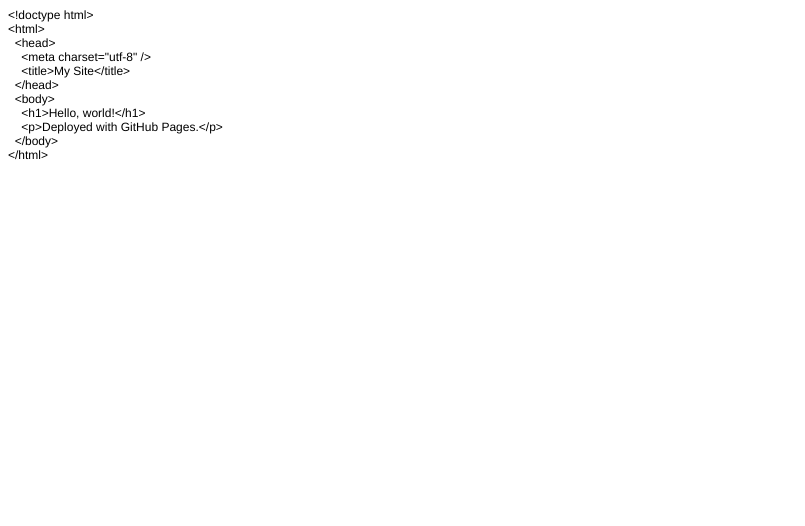
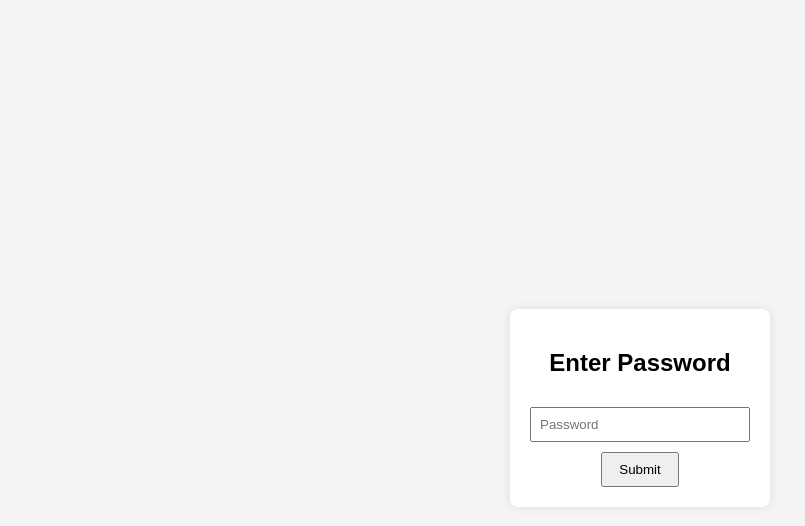
Before and after one commit to jwpraw/jwp, a plain HTML site: page index.html in a window 1280 px wide. Shown: the whole page, without its empty margins (0-805 px from the left). Drawn offline with Linux system fonts and the light colour scheme.

Commit message:
index.html

```diff
--- a/index.html
+++ b/index.html
@@ -1,26 +1,57 @@
-<!DOCTYPE html PUBLIC "-//W3C//DTD HTML 4.01//EN" "http://www.w3.org/TR/html4/strict.dtd">
+<!DOCTYPE html>
 <html>
 <head>
-  <meta http-equiv="Content-Type" content="text/html; charset=utf-8">
-  <meta http-equiv="Content-Style-Type" content="text/css">
-  <title></title>
-  <meta name="Generator" content="Cocoa HTML Writer">
-  <meta name="CocoaVersion" content="2575.7">
-  <style type="text/css">
-    p.p1 {margin: 0.0px 0.0px 0.0px 0.0px; font: 12.0px Helvetica}
+  <meta charset="UTF-8">
+  <title>Password Page</title>
+  <style>
+    body {
+      display: flex;
+      height: 100vh;
+      justify-content: center;
+      align-items: center;
+      background-color: #f4f4f4;
+      font-family: sans-serif;
+    }
+    .box {
+      background: white;
+      padding: 20px;
+      border-radius: 8px;
+      box-shadow: 0 0 10px rgba(0,0,0,0.1);
+      text-align: center;
+    }
+    input[type="password"] {
+      padding: 8px;
+      margin-top: 10px;
+      width: 200px;
+    }
+    button {
+      padding: 8px 16px;
+      margin-top: 10px;
+      cursor: pointer;
+    }
   </style>
 </head>
 <body>
-<p class="p1">&lt;!doctype html&gt;</p>
-<p class="p1">&lt;html&gt;</p>
-<p class="p1"><span class="Apple-converted-space">  </span>&lt;head&gt;</p>
-<p class="p1"><span class="Apple-converted-space">    </span>&lt;meta charset="utf-8" /&gt;</p>
-<p class="p1"><span class="Apple-converted-space">    </span>&lt;title&gt;My Site&lt;/title&gt;</p>
-<p class="p1"><span class="Apple-converted-space">  </span>&lt;/head&gt;</p>
-<p class="p1"><span class="Apple-converted-space">  </span>&lt;body&gt;</p>
-<p class="p1"><span class="Apple-converted-space">    </span>&lt;h1&gt;Hello, world!&lt;/h1&gt;</p>
-<p class="p1"><span class="Apple-converted-space">    </span>&lt;p&gt;Deployed with GitHub Pages.&lt;/p&gt;</p>
-<p class="p1"><span class="Apple-converted-space">  </span>&lt;/body&gt;</p>
-<p class="p1">&lt;/html&gt;</p>
+  <div class="box">
+    <h2>Enter Password</h2>
+    <input type="password" id="password" placeholder="Password">
+    <br>
+    <button onclick="checkPassword()">Submit</button>
+    <p id="error" style="color:red; display:none;">Incorrect password</p>
+  </div>
+
+  <script>
+    function checkPassword() {
+      const correctPassword = "dodgers123"; // password set here
+      const input = document.getElementById("password").value;
+      const errorMsg = document.getElementById("error");
+
+      if (input === correctPassword) {
+        window.location.href = "success.html"; // redirect if correct
+      } else {
+        errorMsg.style.display = "block";
+      }
+    }
+  </script>
 </body>
 </html>
```
